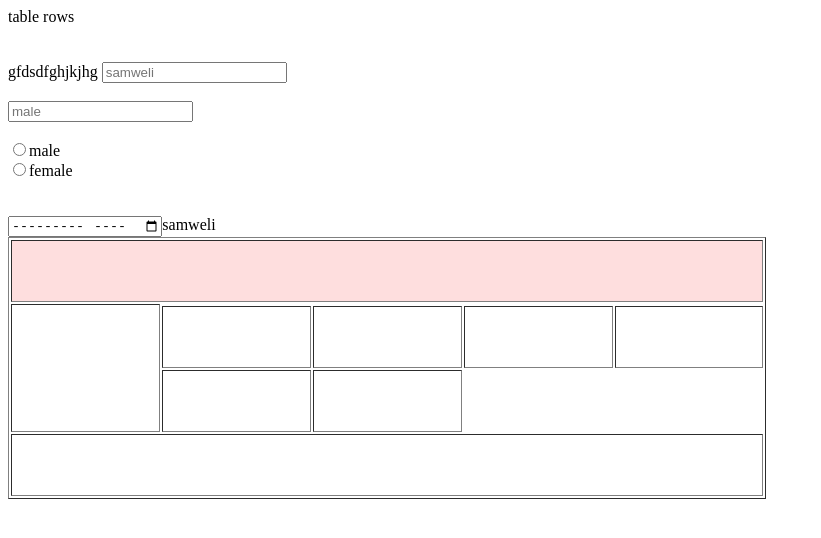
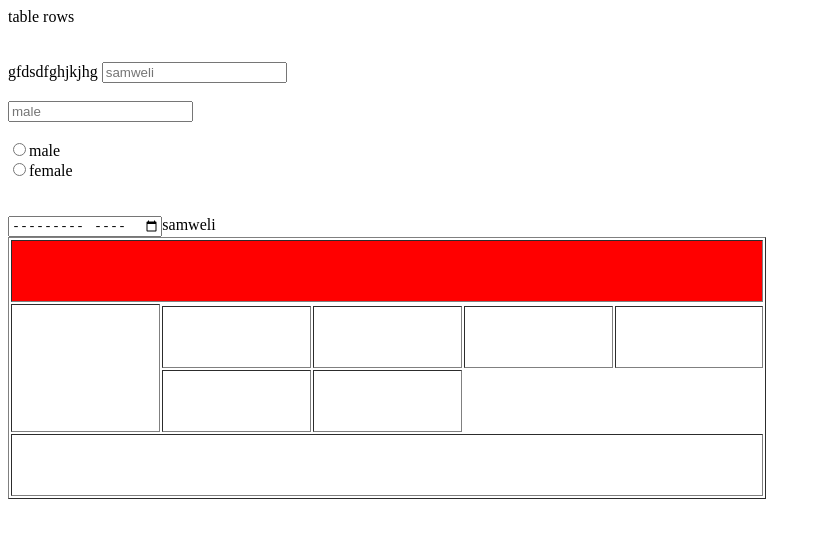
Before and after one commit to samweli086/samueli, a plain HTML site: page index.html in a window 1280 px wide. Shown: the whole page, without its empty margins (0-821 px from the left). Drawn offline with Linux system fonts and the light colour scheme.

Commit message:
Update index.html

```diff
--- a/index.html
+++ b/index.html
@@ -8,7 +8,7 @@
 	<br>
 	<tr>
 		<table border="1" width="60%" cellpadding="30%" align="placeholder">
-		<td bgcolor="FEDEDE" colspan="5"></td>
+		<td bgcolor="red" colspan="5"></td>
 	</tr>
 	<tr>
 		<td rowspan="3"></td>
```
